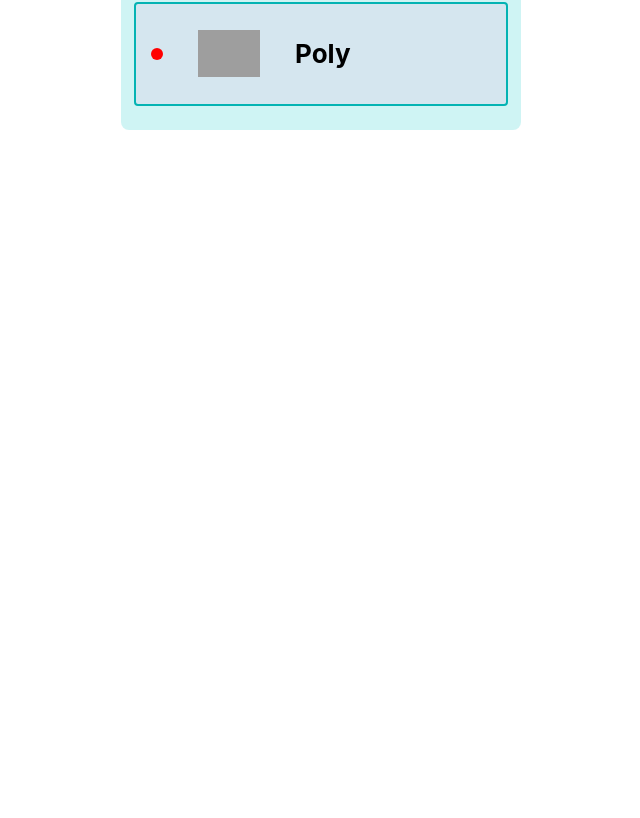
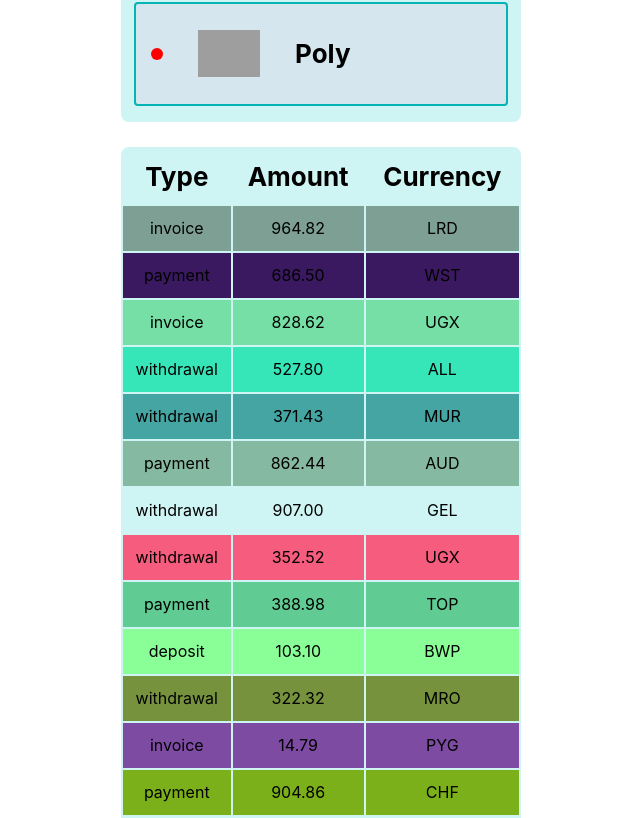
Before and after one commit to Denis070987/goit-react-hw-01-components, a React (Create React App) app: page / in a window 1280 px wide. Shown: the part 1142-1960 px from the top of the page, without its empty margins (319-959 px from the left). Before the commit the page ends 1272 px from the top, so only its background shows below. Built offline with nearby package versions, Linux system fonts and the light colour scheme; grey boxes are pictures that could not be loaded.

Commit message:
make transaction section

```diff
--- a/src/components/App.jsx
+++ b/src/components/App.jsx
@@ -1,22 +1,25 @@
-import { Profile } from "./Profile/Profile";
-import { Statistics } from "./Statistics/Statistics";
-import { FriendList } from "./FriendList/FriendList";
+import { Profile } from './Profile/Profile';
+import { Statistics } from './Statistics/Statistics';
+import { FriendList } from './FriendList/FriendList';
+import { TransactionHistory } from './TransactionHistory/TransactionHistory';
 
-import friends from 'data/friends.json'
+import friends from 'data/friends.json';
 import user from 'data/user.json';
-import data from 'data/data.json'
-
+import data from 'data/data.json';
+import transactions from 'data/transactions.json';
 export const App = () => {
   return (
     <div>
       <Profile
-  username={user.username}
-  tag={user.tag}
-  location={user.location}
-  avatar={user.avatar}
-        stats={user.stats} />
+        username={user.username}
+        tag={user.tag}
+        location={user.location}
+        avatar={user.avatar}
+        stats={user.stats}
+      />
       <Statistics title="Upload stats" stats={data} />
       <FriendList friends={friends} />
+      <TransactionHistory items={transactions} />
     </div>
   );
 };
--- a/src/components/FriendList/FriendList.module.css
+++ b/src/components/FriendList/FriendList.module.css
@@ -1,4 +1,4 @@
-.friendWrap{
+.friendWrap {
   display: flex;
   flex-direction: column;
   width: 400px;
@@ -9,32 +9,35 @@
   border-radius: 8px;
 }
 
-.item{
+.item {
   display: flex;
   flex-direction: row;
   gap: 35px;
   width: 370px;
   height: 100px;
   background-color: rgba(218, 218, 236, 0.521);
-    border: rgb(4, 179, 179) solid 2px ;
+  border: rgb(4, 179, 179) solid 2px;
   margin-left: auto;
   margin-right: auto;
   margin-bottom: 8px;
   border-radius: 4px;
 }
+li:last-child {
+  margin-bottom: 0px;
+}
 
-.status{
+.status {
   width: 12px;
   height: 12px;
   border-radius: 50%;
   background-color: red;
   margin-left: 15px;
 }
-.true{
+.true {
   background-color: blue;
 }
 
-.name{
+.name {
   font-size: 26px;
   font-weight: 700;
 }
--- /dev/null
+++ b/src/components/TransactionHistory/TransactionHistory.jsx
@@ -0,0 +1,33 @@
+import css from './TransactionHistory.module.css';
+
+function randColor() {
+  var r = Math.floor(Math.random() * 256),
+    g = Math.floor(Math.random() * 256),
+    b = Math.floor(Math.random() * 256);
+  return '#' + r.toString(16) + g.toString(16) + b.toString(16);
+}
+
+export const TransactionHistory = ({ items }) => {
+  return (
+    <table className={css.transaction__history}>
+      <thead>
+        <tr className={css.head}>
+          <th>Type</th>
+          <th>Amount</th>
+          <th>Currency</th>
+        </tr>
+      </thead>
+      <tbody>
+        {items.map(({ id, type, amount, currency }) => {
+          return (
+            <tr key={id} style={{ backgroundColor: randColor() }}>
+              <td>{type}</td>
+              <td>{amount}</td>
+              <td>{currency}</td>
+            </tr>
+          );
+        })}
+      </tbody>
+    </table>
+  );
+};
--- /dev/null
+++ b/src/components/TransactionHistory/TransactionHistory.module.css
@@ -0,0 +1,22 @@
+.transaction__history {
+  width: 400px;
+  height: auto;
+  margin-left: auto;
+  margin-right: auto;
+  text-align: center;
+  background-color: rgba(162, 233, 233, 0.516);
+  margin-top: 25px;
+  border-radius: 8px;
+  margin-bottom: 25px;
+  padding-bottom: 20px;
+}
+
+thead tr {
+  height: 55px;
+  font-size: 26px;
+}
+
+tbody tr {
+
+  height: 45px;
+}
```
Also changed, not shown: src/components/FriendList/FriendList.jsx (+17 -12 lines), src/components/Statistics/Statistics.jsx (+15 -13 lines). Lines whose indentation alone changed are shown as unchanged.
